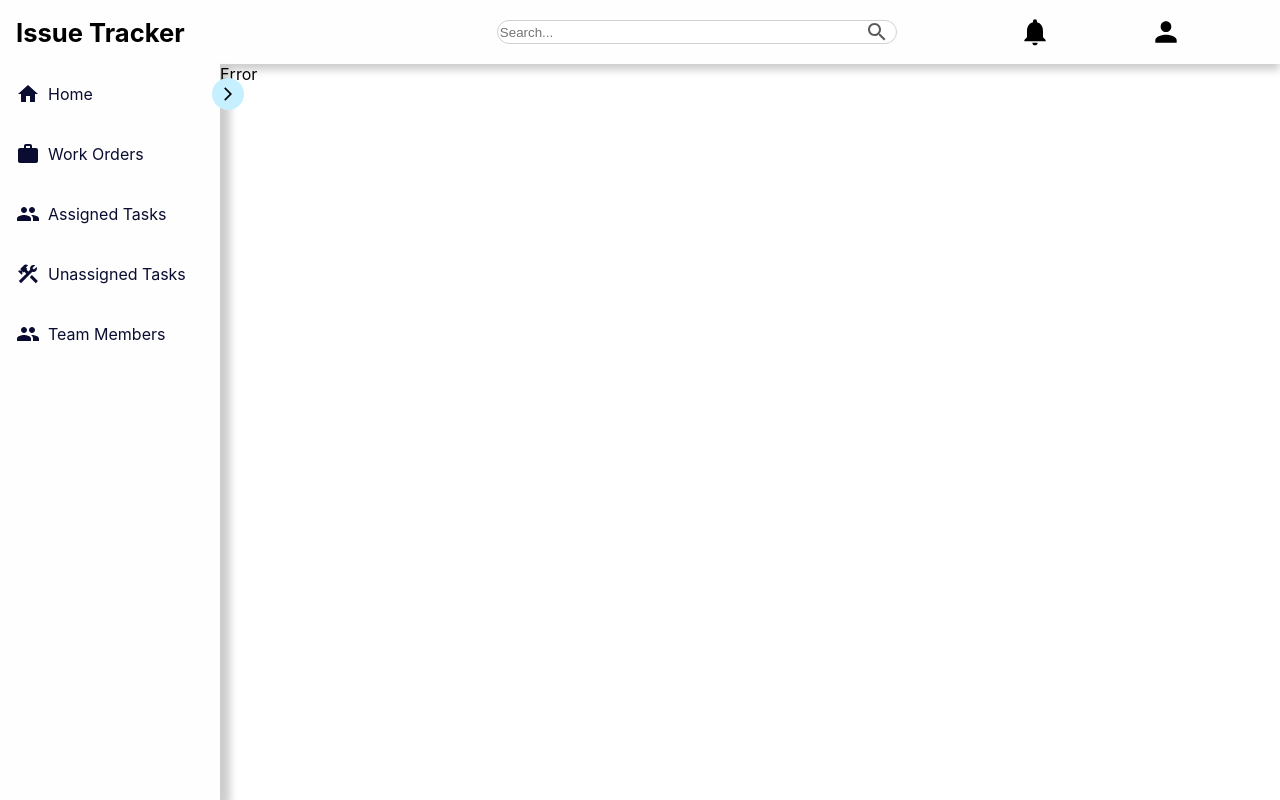
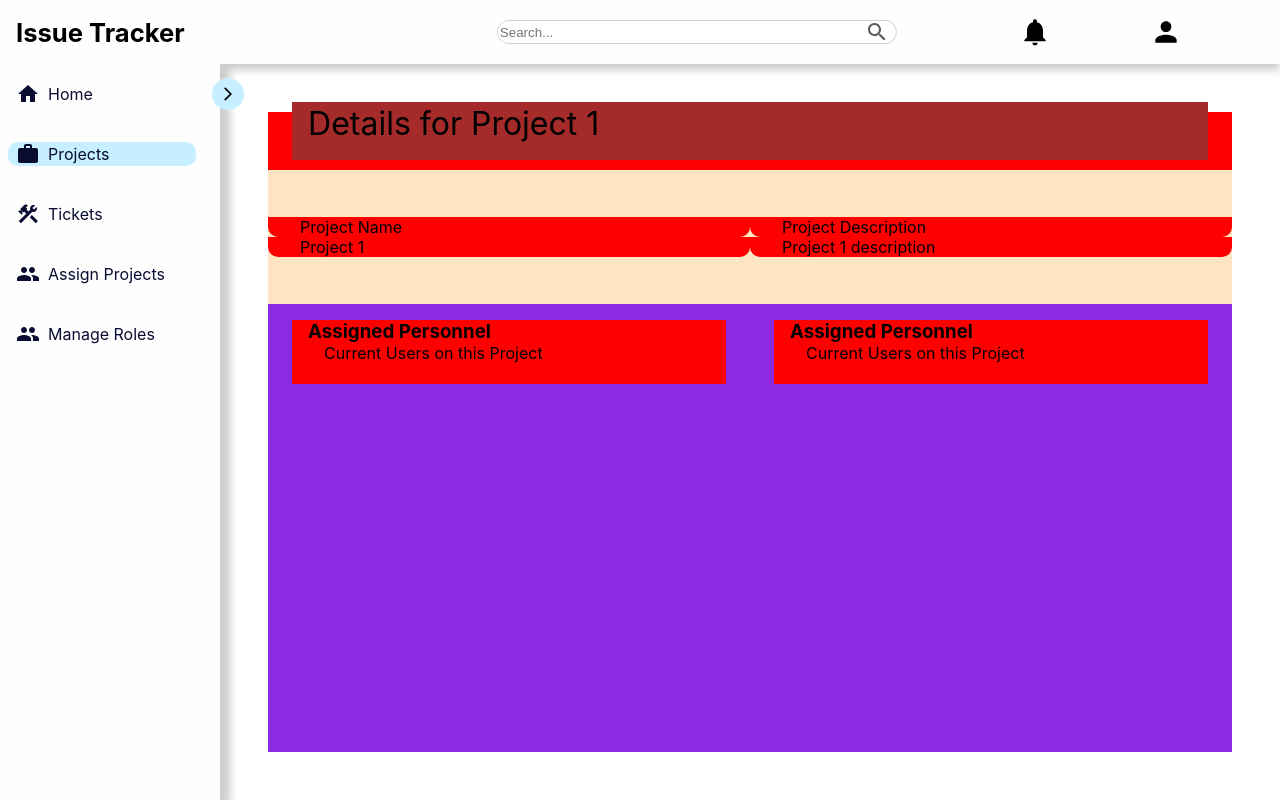
Before and after one commit to Theoryofrelativity1915/ProjectFlow, a React (Create React App) app in the folder frontend/: page /projects in a window 1280 px wide. Built offline with nearby package versions, Linux system fonts and the light colour scheme.

Commit message:
homepage complete

```diff
--- a/frontend/src/App.js
+++ b/frontend/src/App.js
@@ -1,10 +1,10 @@
 import { Routes, Route } from 'react-router-dom'
 import Home from './pages/Home'
-import Team from './pages/Team'
-import Layout from './components/Layout';
-import Work from './pages/Work'
-import Unassigned from './pages/Unassigned'
-import Assigned from './pages/Assigned'
+import Admin from './pages/Admin'
+import Layout from './components/Layout'
+import Projects from './pages/Projects'
+import Tickets from './pages/Tickets'
+import Assign from './pages/Assign'
 import RequireAuth from './components/RequireAuth'
 import Error from './pages/Error'
 import './css/app.css'
@@ -16,10 +16,10 @@ function App() {
       {/* Private Routes */}
       <Route path='' element={<RequireAuth/>}>
         <Route path="/" element={<Layout><Home/></Layout>}/>
-        <Route path='work' element={<Layout><Work/></Layout>}/>
-        <Route path='assigned' element={<Layout><Assigned/></Layout>}/>
-        <Route path='unassigned' element={<Layout><Unassigned/></Layout>}/>
-        <Route path='team' element={<Layout><Team/></Layout>}/>
+        <Route path='projects' element={<Layout><Projects/></Layout>}/>
+        <Route path='assign' element={<Layout><Assign/></Layout>}/>
+        <Route path='tickets' element={<Layout><Tickets/></Layout>}/>
+        <Route path='admin' element={<Layout><Admin/></Layout>}/>
         <Route path='*' element={<Layout><Error/></Layout>}/>
       </Route>
     </Routes>
--- a/frontend/src/components/Sidebar.js
+++ b/frontend/src/components/Sidebar.js
@@ -35,29 +35,29 @@ function Sidebar(props) {
                 <span>Home</span>
               </div>
             </NavLink>
-            <NavLink to='/work' className='link' activeclassName='active'>
+            <NavLink to='/projects' className='link' activeclassName='active'>
               <div className='container'>
                 <WorkIcon className='icon'/>
-                <span>Work Orders</span>
+                <span>Projects</span>
               </div>
             </NavLink>
-            <NavLink to='/assigned' className='link' activeclassName='active'>
+
+            <NavLink to='/tickets' className='link' activeclassName='active'>
+              <div className='container'>
+                <ConstructionIcon className='icon'/>
+                <span>Tickets</span>
+              </div>
+            </NavLink>
+            <NavLink to='/assign' className='link' activeclassName='active'>
               <div className='container'>
                 <PeopleIcon className='icon'/>
-                <span>Assigned Tasks</span>
+                <span>Assign Projects</span>
               </div>
             </NavLink>
-            <NavLink to='/unassigned' className='link' activeclassName='active'>
-              <div className='container'>
-                <ConstructionIcon className='icon'/>
-                <span>Unassigned Tasks</span>
-              </div>
-            </NavLink>
-            {/* Instead of list items i could put the icons inside a navlink and style those depending on which one is active? */}
-            <NavLink to='/team' className='link' activeclassName='active'>
+            <NavLink to='/admin' className='link' activeclassName='active'>
               <div className='container'>
                 <PeopleIcon className='icon'/>
-                <span>Team Members</span>
+                <span>Manage Roles</span>
               </div>
             </NavLink>
             <li>
--- /dev/null
+++ b/frontend/src/css/projects.css
@@ -0,0 +1,81 @@
+.projects{
+    background-color: blue;
+    width: 100%;
+    height: calc(100% - 6rem);
+    position: relative;
+    margin: 3rem;
+    box-sizing: content-box;
+}
+
+.header{
+    display: flex;
+    position: relative;
+    flex-direction: column;
+    height: 30%;
+    background-color: red;
+    justify-content: flex-end;
+    align-items: center;
+}
+
+.title{
+    position: absolute;
+    display: flex;
+    align-items: center;
+    top: -5%;
+    height: 30%;
+    width: 95%;
+    background-color: brown;
+}
+
+.title span{
+    padding-left: 1rem;
+}
+
+.header-information{
+    width: 100%;
+    display: flex;
+    background-color: bisque;
+    height: 70%;
+}
+
+.header-information div{
+    width: 50%;
+    display: flex;
+    justify-content: center;
+    flex-direction: column;
+}
+
+section{
+    justify-content: flex-start;
+    padding-left: 2rem;
+}
+
+.information-container{
+    display: flex;
+    height: 70%;
+}
+
+.information{
+    height: 100%;
+    width: 50%;
+    display: flex;
+    background-color: blueviolet;
+    justify-content: center;
+}
+
+.information-header{
+    margin-top: 1rem;
+    background-color: red;
+    height: 4rem;
+    width: 90%;
+}
+
+h3,
+p{
+    padding: 0 0 0 1rem;
+    margin: 0;
+}
+
+p{
+    padding-left: 2rem;
+}
--- /dev/null
+++ b/frontend/src/pages/Admin.js
@@ -0,0 +1,9 @@
+import React from 'react'
+
+function Admin() {
+  return (
+    <div>Admin</div>
+  )
+}
+
+export default Admin
--- /dev/null
+++ b/frontend/src/pages/Assign.js
@@ -0,0 +1,9 @@
+import React from 'react'
+
+function Assign() {
+  return (
+    <div>Assign</div>
+  )
+}
+
+export default Assign
--- a/frontend/src/pages/Assigned.js
+++ /dev/null
@@ -1,9 +0,0 @@
-import React from 'react'
-
-function Assigned() {
-  return (
-    <div>Assigned</div>
-  )
-}
-
-export default Assigned
--- /dev/null
+++ b/frontend/src/pages/Projects.js
@@ -0,0 +1,42 @@
+import React from 'react'
+import '../css/projects.css'
+
+function Projects() {
+  const tempTitleData = "Project 1"
+  const tempDescription = "Project 1 description"
+  return (
+    <div className='projects'>
+      <div className='header'>
+        <div className='title'>
+          <span>Details for {tempTitleData}</span>
+        </div>
+        <div className='header-information'>
+          <div>
+              <section>Project Name</section>
+              <section>{tempTitleData}</section>
+          </div>
+          <div>
+              <section>Project Description</section>
+              <section>{tempDescription}</section>
+          </div>
+        </div>
+      </div>
+      <div className='information-container'>
+        <div className='information'>
+          <div className='information-header'>
+            <h3>Assigned Personnel</h3>
+            <p>Current Users on this Project</p>
+          </div>
+        </div>
+        <div className='information'>
+          <div className='information-header'>
+            <h3>Assigned Personnel</h3>
+            <p>Current Users on this Project</p>
+          </div>
+        </div>
+      </div>
+    </div>
+  )
+}
+
+export default Projects
--- a/frontend/src/pages/Team.js
+++ /dev/null
@@ -1,9 +0,0 @@
-import React from 'react'
-
-function Team() {
-  return (
-    <div>Team</div>
-  )
-}
-
-export default Team
--- /dev/null
+++ b/frontend/src/pages/Tickets.js
@@ -0,0 +1,9 @@
+import React from 'react'
+
+function Tickets() {
+  return (
+    <div>Tickets</div>
+  )
+}
+
+export default Tickets
--- a/frontend/src/pages/Unassigned.js
+++ /dev/null
@@ -1,9 +0,0 @@
-import React from 'react'
-
-function Unassigned() {
-  return (
-    <div>Unassigned</div>
-  )
-}
-
-export default Unassigned
--- a/frontend/src/pages/Work.js
+++ /dev/null
@@ -1,9 +0,0 @@
-import React from 'react'
-
-function Work() {
-  return (
-    <div>Work</div>
-  )
-}
-
-export default Work
```
